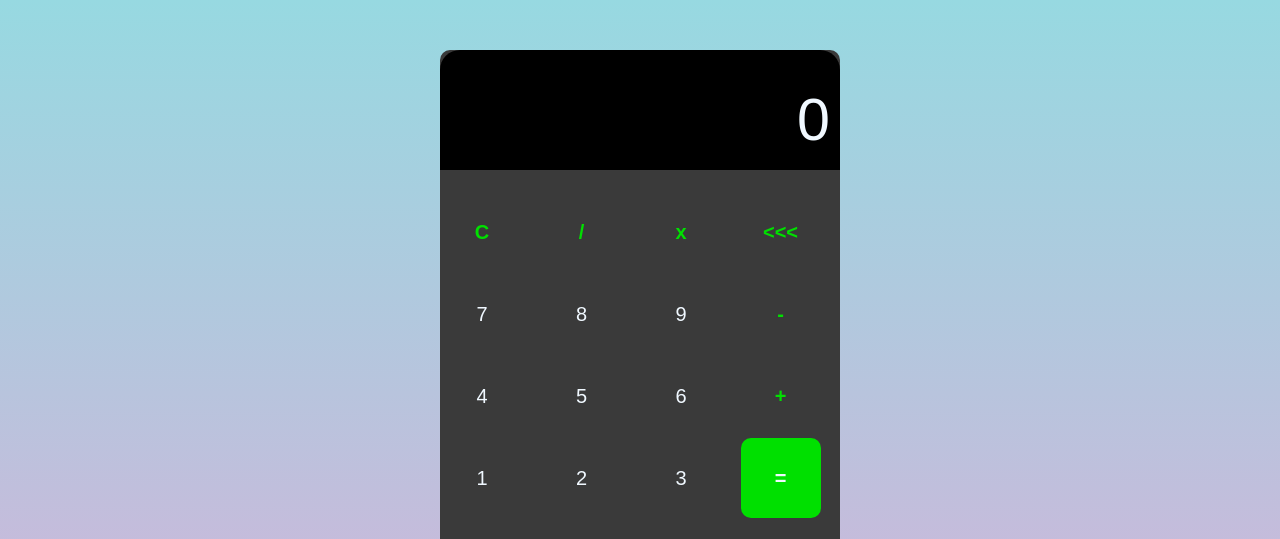
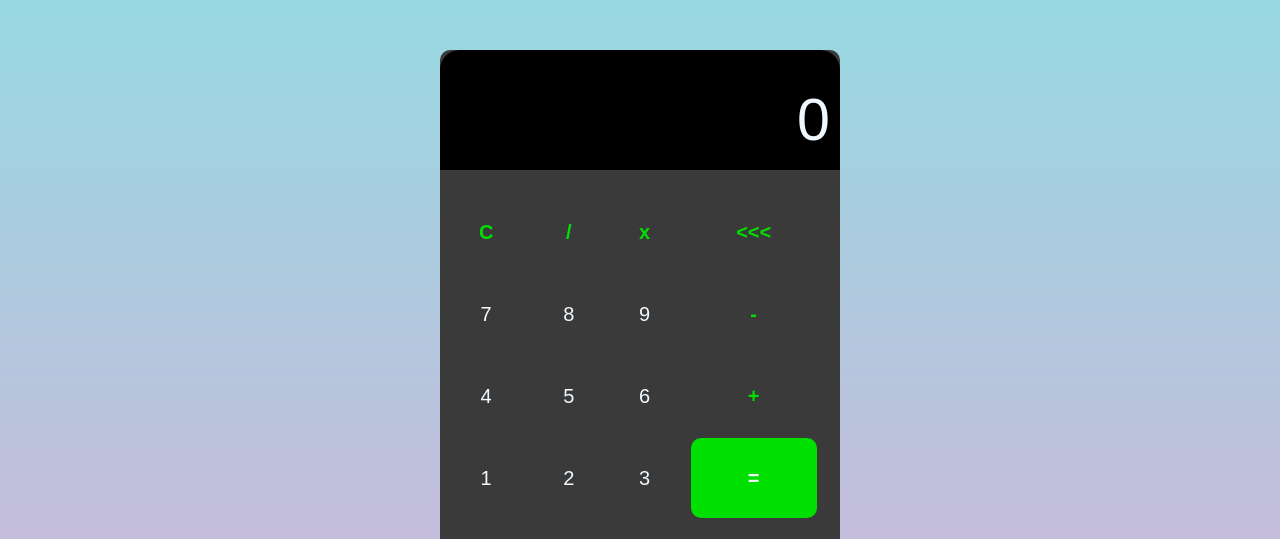
Before and after one commit to fabcode01/calculadora, a plain HTML site: page index.html in a window 1280 px wide. Shown: the top 539 px of the page. Drawn offline with nearby package versions, Linux system fonts and the light colour scheme.

Commit message:
Update style.css

```diff
--- a/style.css
+++ b/style.css
@@ -21,7 +21,8 @@ main{
     margin: auto;
     margin-top: 50px;
     background-color: rgb(58, 58, 58);
-    max-width: 400px;
+    max-width: 75%;
+    width: 400px;
     height: 500px;
     border-radius: 10px;
 }
@@ -49,10 +50,12 @@ input[type=button]{
     font-weight: bolder;
     font-family: Arial, Helvetica, sans-serif;
     font-size: 20px;
-    width: 80px;
+    margin-left: 10px;
+    width: 80%;
     height: 80px;
     border: none;
     background:none;
+
     color: rgb(0, 224, 0);
 }
 
```
